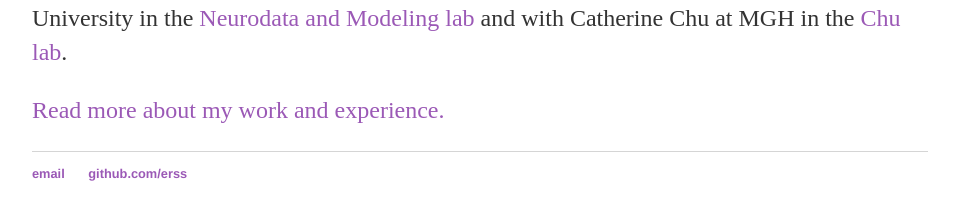
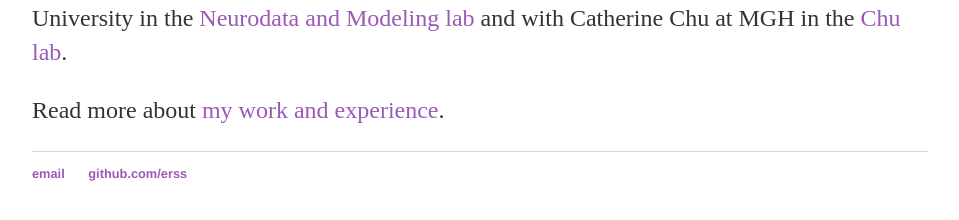
Before and after one commit to erss/erss.github.io, a Jekyll site: the page built from index.html, in a window 1280 px wide. Shown: the part 593-813 px from the top of the page, without its empty margins (160-1119 px from the left). Built offline with Jekyll 4.4.1, drawn with Linux system fonts in a browser that asks for light colours; part of the change alters nothing that is shown.

```diff
--- a/index.html
+++ b/index.html
@@ -6,7 +6,7 @@ title: About Me
 	<h1>Elizabeth Spencer</h1>
 	       <p><img src="images/spencer.jpg" alt="spencer" width="25%" height="25%"></p>
 
-		<p> I'm a graduate student at Boston University in the Graduation Program for Neuroscience, specializing in
+		<p>I'm a graduate student at Boston University in the Graduation Program for Neuroscience, specializing in
 			<a href ="http://www.bu.edu/neuro/academics/graduate/curriculum/computational-neuroscience/"> computational neuroscience</a>. </p>
 
                 <p>My doctoral research is on the development of
@@ -14,7 +14,5 @@ title: About Me
 			epilepsy and Angelman syndrome. I have been working jointly with Mark Kramer at Boston University in the <a href = "https://math.bu.edu/people/mak/">Neurodata and Modeling lab</a>
 			and with Catherine Chu at MGH in the <a href = "https://chulab.mgh.harvard.edu">Chu lab</a>.</p>
 
-
-
-			<p> <a href="/cv"> Read more about my work and experience.</a> </p>
+		<p>Read more about <a href="/cv">my work and experience</a>. </p>
 </div><!-- /.blurb -->
```
